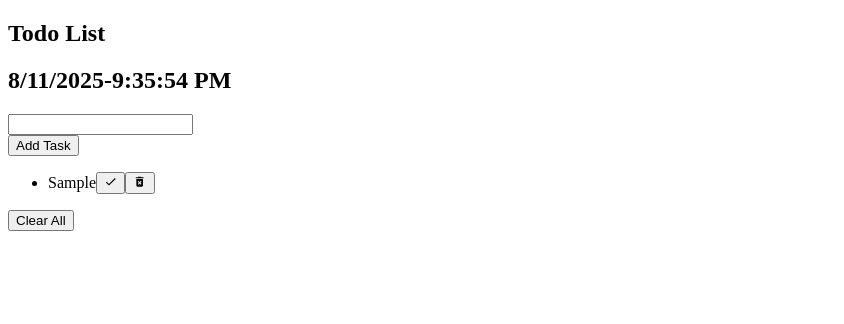
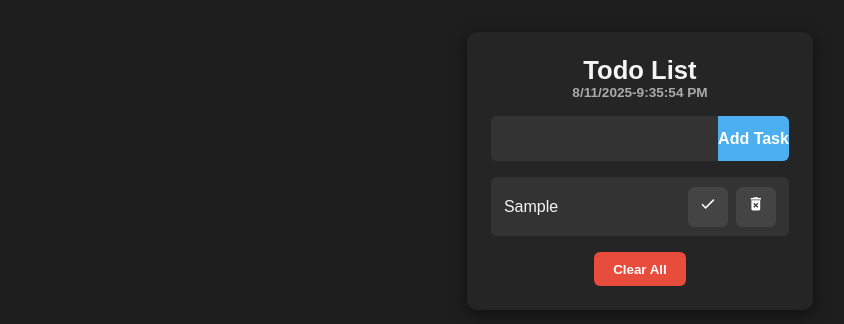
Before and after one commit to Akashmesh/ReactTodoProject, a React (Vite) app: page / in a window 1280 px wide. Both pictures are taken after typing "Sample" into the empty fields and a click on the button "Add Task". Shown: the top 324 px of the page, without its empty margins (0-844 px from the left). Built offline with nearby package versions, Linux system fonts and the light colour scheme.

Commit message:
added design to app

```diff
--- a/src/Todo/Todo.css
+++ b/src/Todo/Todo.css
@@ -1,6 +1,135 @@
-.checkList{
-    text-decoration: line-through;
+/* ==== Reset ==== */
+* {
+  margin: 0;
+  padding: 0;
+  box-sizing: border-box;
+}
+body {
+  font-family: Arial, sans-serif;
+  background: #1e1e1e;
+  color: #f5f5f5;
+  display: flex;
+  justify-content: center;
+  padding: 2rem 1rem;
+  min-height: 100vh;
+}
+
+/* ==== Container ==== */
+.todo-container {
+  width: 100%;
+  max-width: 500px;
+  background: #252525;
+  border-radius: 10px;
+  padding: 1.5rem;
+  box-shadow: 0 4px 15px rgba(0, 0, 0, 0.5);
+}
+
+/* ==== Header ==== */
+header {
+  text-align: center;
+  margin-bottom: 1rem;
+}
+header h1 {
+  font-size: 1.6rem;
+  font-weight: 600;
+}
+.date-time {
+  font-size: 0.85rem;
+  color: #aaa;
+}
+
+/* ==== Form ==== */
+form {
+  display: flex;
+  align-items: center;
+  gap: 0;
+  margin-bottom: 1rem;
+}
+.todo-input {
+  flex: 1;
+  height: 45px;
+  padding: 0 10px;
+  font-size: 1rem;
+  border: none;
+  outline: none;
+  background: #333;
+  color: #fff;
+  border-radius: 6px 0 0 6px;
+}
+.todo-btn {
+  flex: 0 0 100px;
+  height: 45px;
+  border: none;
+  background: #4cafef;
+  color: white;
+  font-weight: 600;
+  font-size: 1rem;
+  border-radius: 0 6px 6px 0;
+  cursor: pointer;
+}
+.todo-btn:hover {
+  background: #3b9bdd;
+}
+
+/* ==== Todo List ==== */
+.myUnOrdList ul {
+  list-style: none;
+  display: flex;
+  flex-direction: column;
+  gap: 0.5rem;
+}
+.todo-item {
+  display: grid;
+  grid-template-columns: 1fr 40px 40px;
+  gap: 0.5rem;
+  align-items: center;
+  background: #333;
+  padding: 0.6rem 0.8rem;
+  border-radius: 6px;
+}
+.todo-item span {
+  word-break: break-word;
+}
+
+/* ==== Completed ==== */
+.checkList {
+  text-decoration: line-through;
+  color: #888;
 }
 .notCheckList {
-    text-decoration: none;
+  text-decoration: none;
 }
+
+/* ==== Buttons in List ==== */
+.check-btn, .delete-btn {
+  width: 40px;
+  height: 40px;
+  border: none;
+  background: #444;
+  color: white;
+  cursor: pointer;
+  border-radius: 6px;
+  font-size: 1.1rem;
+}
+.check-btn:hover {
+  background: #2ecc71;
+}
+.delete-btn:hover {
+  background: #e74c3c;
+}
+
+/* ==== Clear All ==== */
+.clear-btn {
+  margin: 1rem auto 0;
+  display: block;
+  border: none;
+  background: #e74c3c;
+  color: white;
+  padding: 0.6rem 1.2rem;
+  border-radius: 6px;
+  font-weight: 600;
+  cursor: pointer;
+}
+.clear-btn:hover {
+  background: #c0392b;
+}
```
